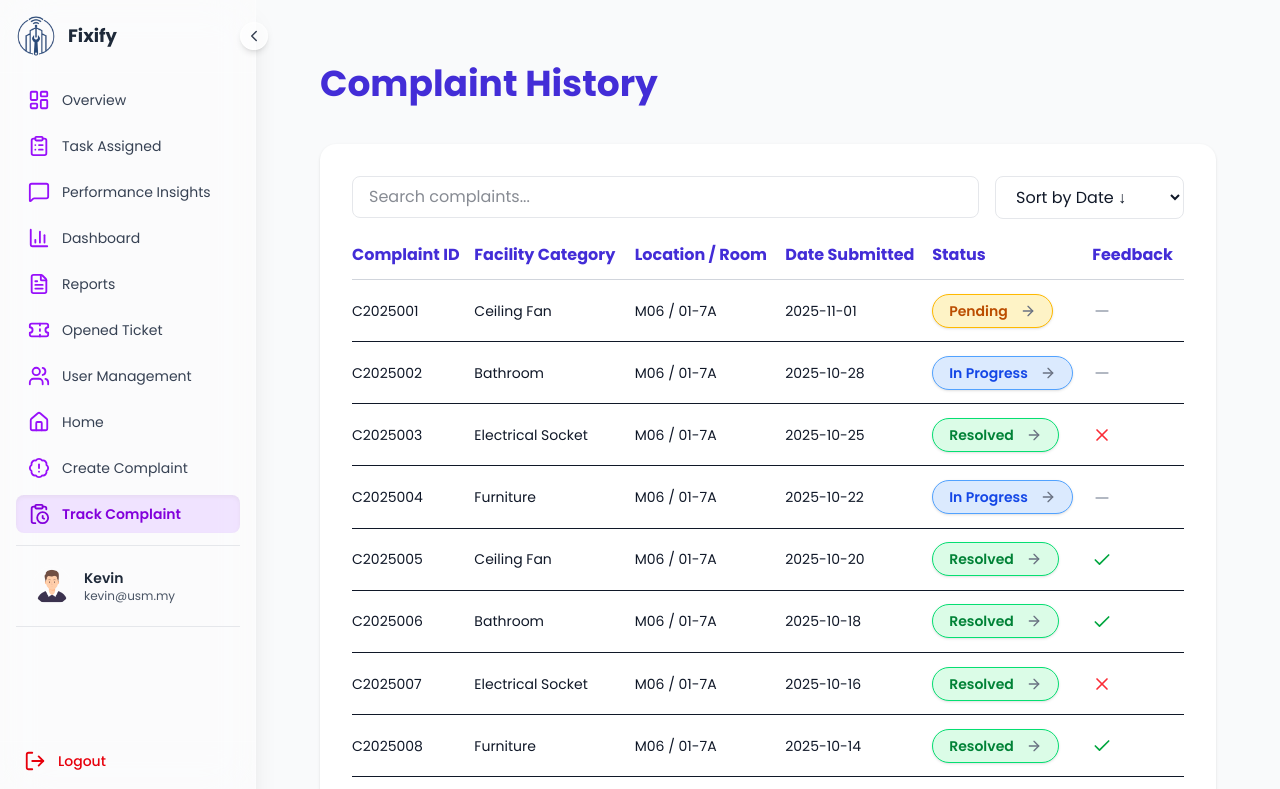
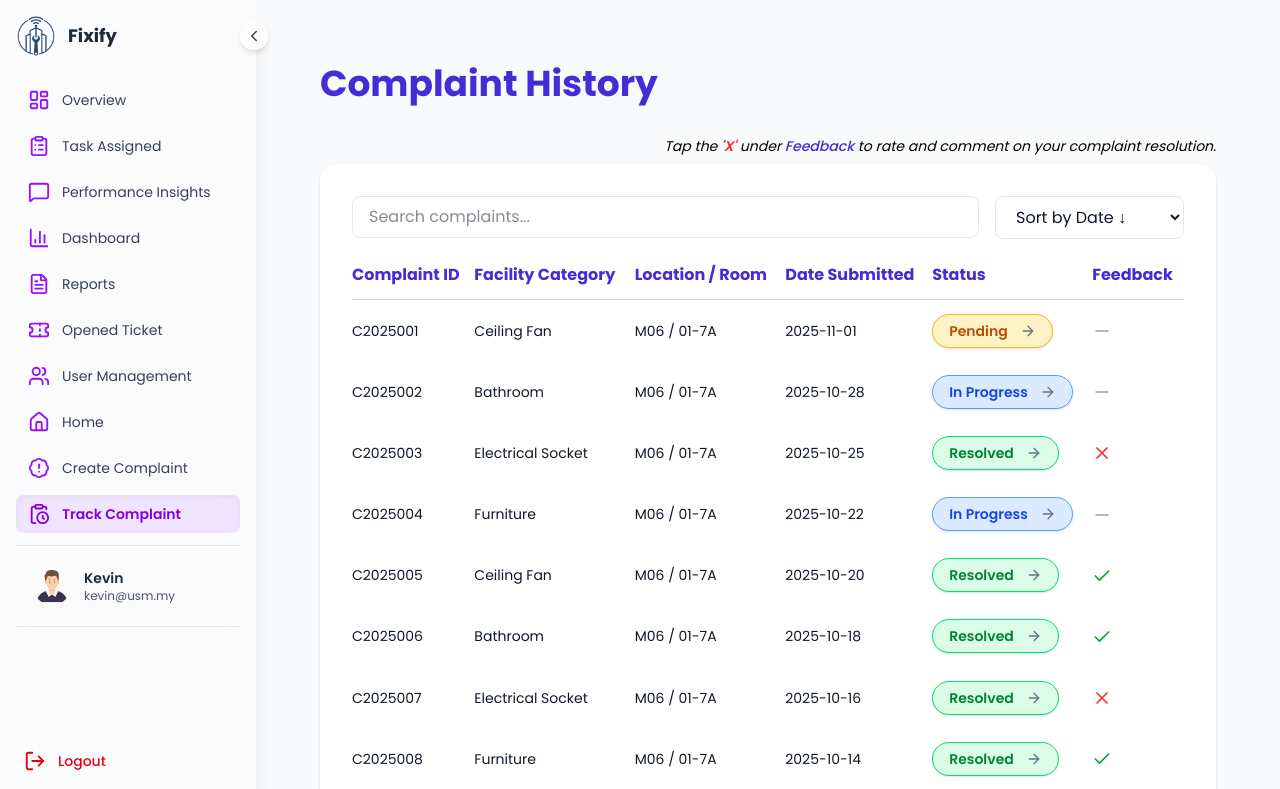
Before and after one commit to angelineyong/CMT322_HostelManagement, a React (Vite) app in the folder frontend/: page /student/track in a window 1280 px wide. Shown: the top 789 px of the page. Built offline with nearby package versions, Linux system fonts and the light colour scheme.

Commit message:
edit TrackComplaint page

```diff
--- a/frontend/src/pages/student/TrackComplaint.tsx
+++ b/frontend/src/pages/student/TrackComplaint.tsx
@@ -2,11 +2,20 @@ import React, { useState, useMemo } from "react";
 import { studentSummaryData } from "../../data/mockData";
 import { ArrowRight, Check, X, Minus } from "lucide-react";
 import ComplaintDetail from "./ComplaintDetail";
+import FeedbackForm from "./FeedbackForm";
 
 const TrackComplaint: React.FC = () => {
   const [searchTerm, setSearchTerm] = useState("");
   const [sortBy, setSortBy] = useState("");
   const [selectedComplaintId, setSelectedComplaintId] = useState<string | null>(null);
+  const [feedbackComplaintId, setFeedbackComplaintId] = useState<string | null>(null);
+
+    // Feedback submission handler
+  const handleFeedbackSubmit = (complaintId: string, feedback: string, rating: number) => {
+    console.log("Feedback submitted:", { complaintId, feedback, rating });
+    alert(`Thank you for your feedback on ${complaintId}!`);
+    // update backend or mock state here later
+  };
 
   // Filter + sort complaints
   const filteredAndSortedComplaints = useMemo(() => {
@@ -54,9 +63,15 @@ const TrackComplaint: React.FC = () => {
 
   return (
     <div className="min-h-screen bg-gray-50 p-10">
-      <h1 className="text-4xl font-bold text-indigo-700 mb-10">
+      <h1 className="text-4xl font-bold text-indigo-700 mb-8">
         Complaint History
       </h1>
+
+      <div className="flex justify-end mb-2">
+          <p className="text-sm text-black italic">
+              Tap the <span className="text-red-500 font-semibold">'X'</span> under <span className="font-medium text-indigo-700">Feedback</span> to rate and comment on your complaint resolution.
+          </p>
+      </div>
 
       <div className="bg-white rounded-2xl shadow p-8 transition-transform duration-300 hover:scale-[1.01]">
         {/* Search and Sort Controls */}
@@ -104,7 +119,7 @@ const TrackComplaint: React.FC = () => {
               {filteredAndSortedComplaints.map((complaint) => (
                 <tr
                   key={complaint.complaintId}
-                  className="text-sm border-b hover:bg-indigo-50 hover:scale-[1.02] transform transition-all duration-200 cursor-default"
+                  className="text-sm hover:bg-indigo-50 hover:scale-[1.02] transform transition-all duration-200 cursor-default"
                 >
                   <td className="py-3">{complaint.complaintId}</td>
                   <td className="py-3">{complaint.facilityCategory}</td>
@@ -135,12 +150,18 @@ const TrackComplaint: React.FC = () => {
                     </button>
                   </td>
 
-                  {/* Feedback Status */}
+                  {/* Feedback Column */}
                   <td className="py-5">
                     {complaint.feedbackSubmitted === 1 ? (
                       <Check className="w-5 h-5 text-green-600 inline" />
                     ) : complaint.feedbackSubmitted === 0 ? (
-                      <X className="w-5 h-5 text-red-500 inline" />
+                      <button
+                        onClick={() => setFeedbackComplaintId(complaint.complaintId)}
+                        className="hover:scale-110 transition-transform"
+                        title="Click to give feedback"
+                      >
+                        <X className="w-5 h-5 text-red-500 inline" />
+                      </button>
                     ) : (
                       <Minus className="w-5 h-5 text-gray-400 inline" />
                     )}
@@ -159,6 +180,15 @@ const TrackComplaint: React.FC = () => {
           onClose={() => setSelectedComplaintId(null)}
         />
       )}
+
+        {/* Feedback Form Modal Popup */}
+        {feedbackComplaintId && (
+        <FeedbackForm
+          complaintId={feedbackComplaintId}
+          onClose={() => setFeedbackComplaintId(null)}
+          onSubmit={handleFeedbackSubmit}
+        />
+      )}
     </div>
   );
 };
```
